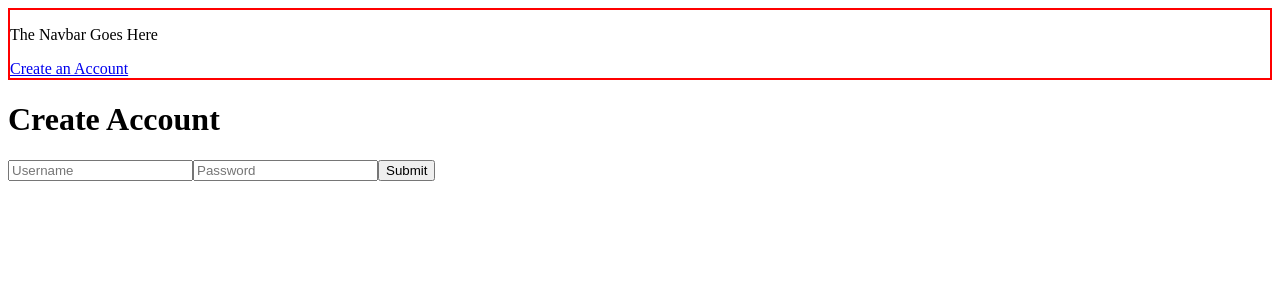
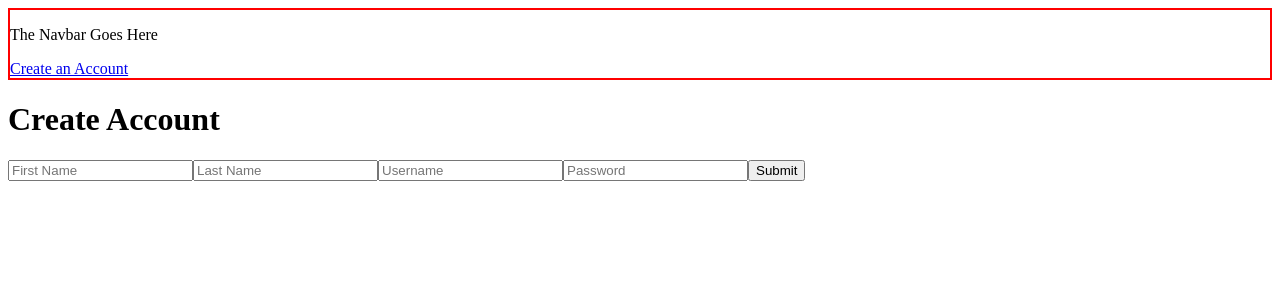
Before and after one commit to grohan1130/accountability, a React (Vite) app in the folder web/: page /Register in a window 1280 px wide. Shown: the top 300 px of the page. Built offline with nearby package versions, Linux system fonts and the light colour scheme.

Commit message:
JSON Stringify New User Object

```diff
--- a/web/src/pages/Register.tsx
+++ b/web/src/pages/Register.tsx
@@ -1,24 +1,56 @@
 import { useState, type ChangeEvent } from "react";
 
-function Register() {
+function Register () {
+
+
+    const [firstName, setFirstName] = useState("")
+    const handleFirstNameChange = (event:ChangeEvent<HTMLInputElement>) : void => {
+        setFirstName(event.target.value)
+    }
+
+    const [lastName, setLastName] = useState("")
+    const handleLastNameChange = (event:ChangeEvent<HTMLInputElement>) : void => {
+        setLastName(event.target.value)
+    }
+
 
     const [username, setUsername] = useState("")
     const handleUsernameChange = (event: ChangeEvent<HTMLInputElement>): void => {
         setUsername(event.target.value)
     }
 
+
     const [password, setPassword] = useState("")
     const handlePasswordChange = (event:ChangeEvent<HTMLInputElement>): void => {
         setPassword(event.target.value)
     }
 
+
+    const newUserObject: string = JSON.stringify({ firstName, lastName, username, password });
+
+
     const sendCreds = (): void => {
-        console.log(`Creds Passed! Username = ${username} Password = ${password}`);
+        console.log(`Creds Passed! First Name = ${newUserObject}`);
     };
+
 
     return (
         <>
             <h1>Create Account</h1>
+
+            <input
+                type = "text"
+                placeholder="First Name"
+                value = {firstName}
+                onChange={handleFirstNameChange}
+            />
+
+            <input
+                type = "text"
+                placeholder="Last Name"
+                value = {lastName}
+                onChange = {handleLastNameChange}
+            />
 
             <input
                 type="text"
```
Also changed, not shown: web/src/pages/Login.tsx (added, +21 -0 lines).
